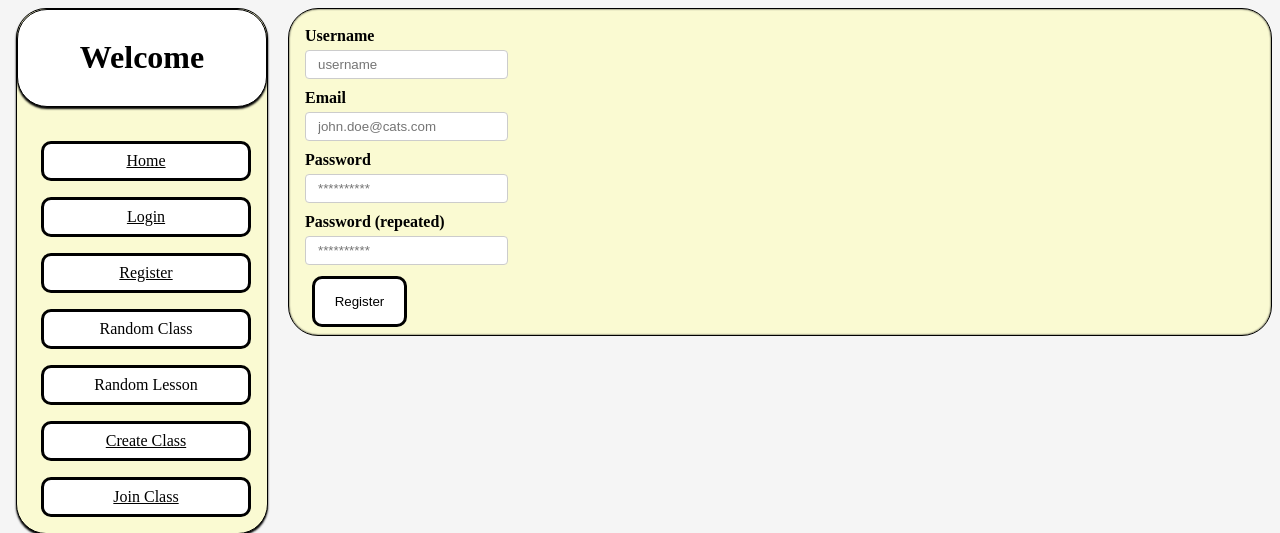
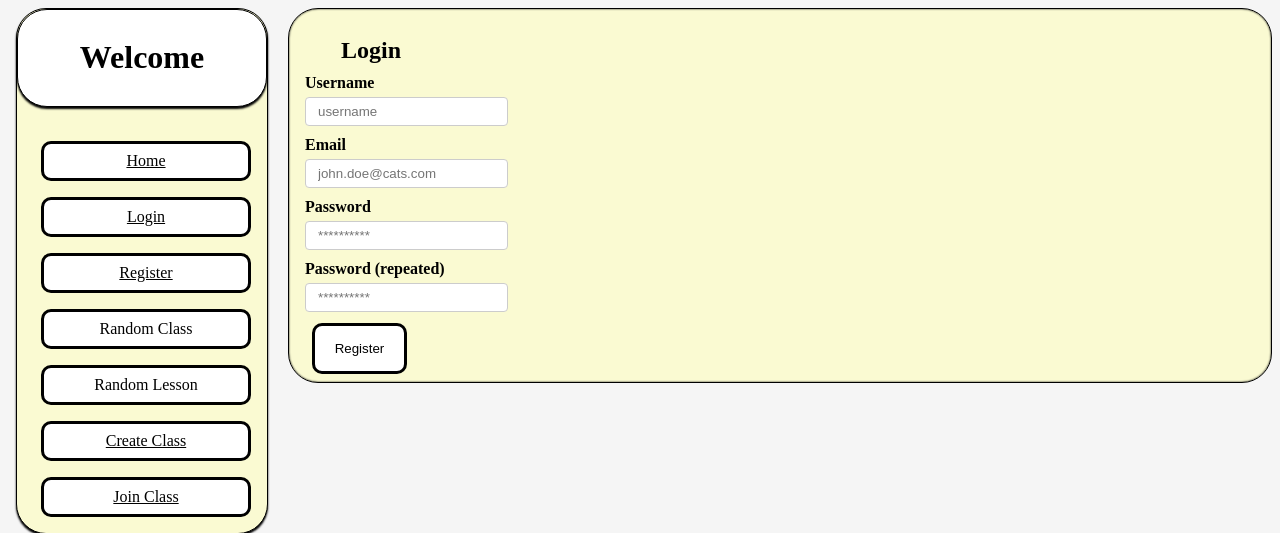
Before and after one commit to henz90/classnotes, a PHP site: template project/templates/register.html.twig in a window 1280 px wide. Shown: the top 533 px of the page. Run offline with PHP 8.4, Linux system fonts and the light colour scheme; the template is opened without the code that fills it, so the values that code supplies are empty; some libraries are stand-ins or nearby versions.

Commit message:
Small changes to visual

```diff
--- a/project/templates/index.html.twig
+++ b/project/templates/index.html.twig
@@ -5,7 +5,9 @@
 {% block content %}
     {% for c in list %}
     <div class="class">
+    <!--    FIXME: upvote
     <span class="upvote"></span>
+    -->
         <h2 class="title"><a href="/class/{{c.classid}}">{{c.classname}}</a></h2>
         <div class="name">Created by <a href="/profile/{{c.userid}}">{{c.username}}</a></div>
         <p>{{c.body|raw}}</p>
--- a/project/templates/register.html.twig
+++ b/project/templates/register.html.twig
@@ -35,7 +35,7 @@
         {% endfor %}
         </ul>
     {% endif %}
-
+    <h2>Login</h2>
     <form method="post" class="userForm">
 
         <label for="username">Username</label>
```
